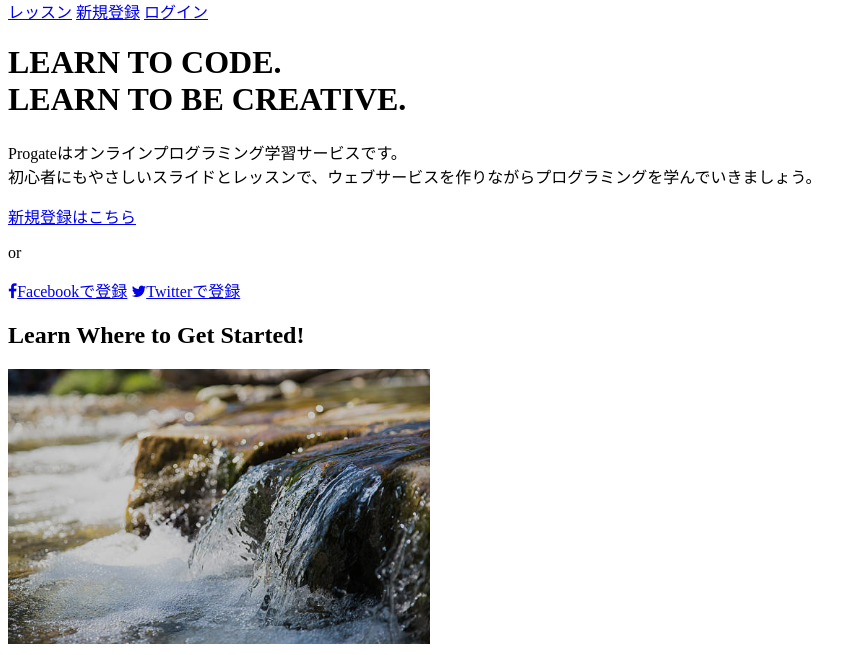
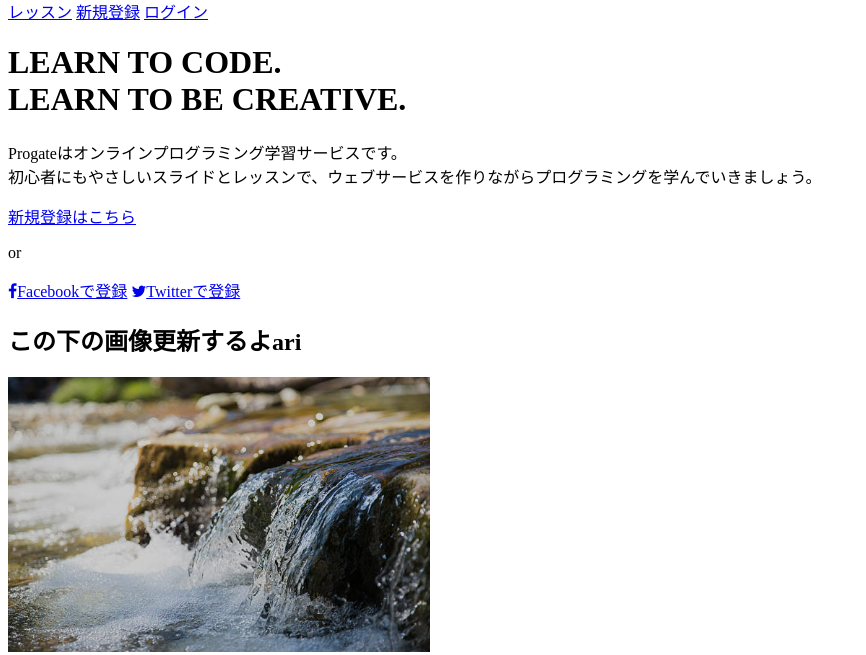
Before and after one commit to tsuari650/test_1, a plain HTML site: page index.html in a window 1280 px wide. Shown: the part 331-986 px from the top of the page, without its empty margins (0-866 px from the left). Drawn offline with Linux system fonts and the light colour scheme.

Commit message:
Update index.html

```diff
--- a/index.html
+++ b/index.html
@@ -36,7 +36,7 @@
   <div class="lesson-wrapper">
     <div class="container">
       <div class="heading">
-        <h2>Learn Where to Get Started!</h2>
+        <h2>この下の画像更新するよari</h2>
       </div>
       <div class="lessons">
         <div class="lesson">
```
